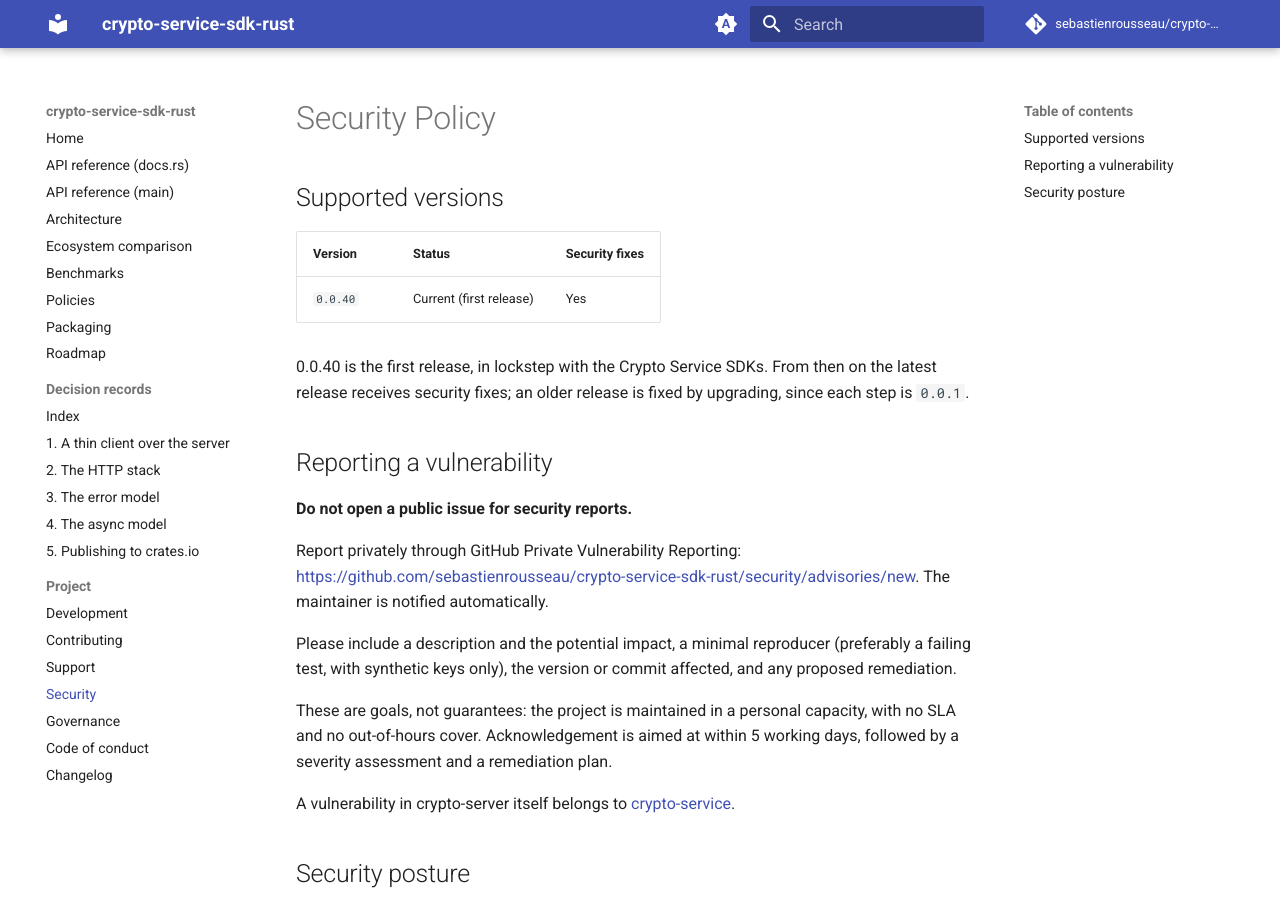
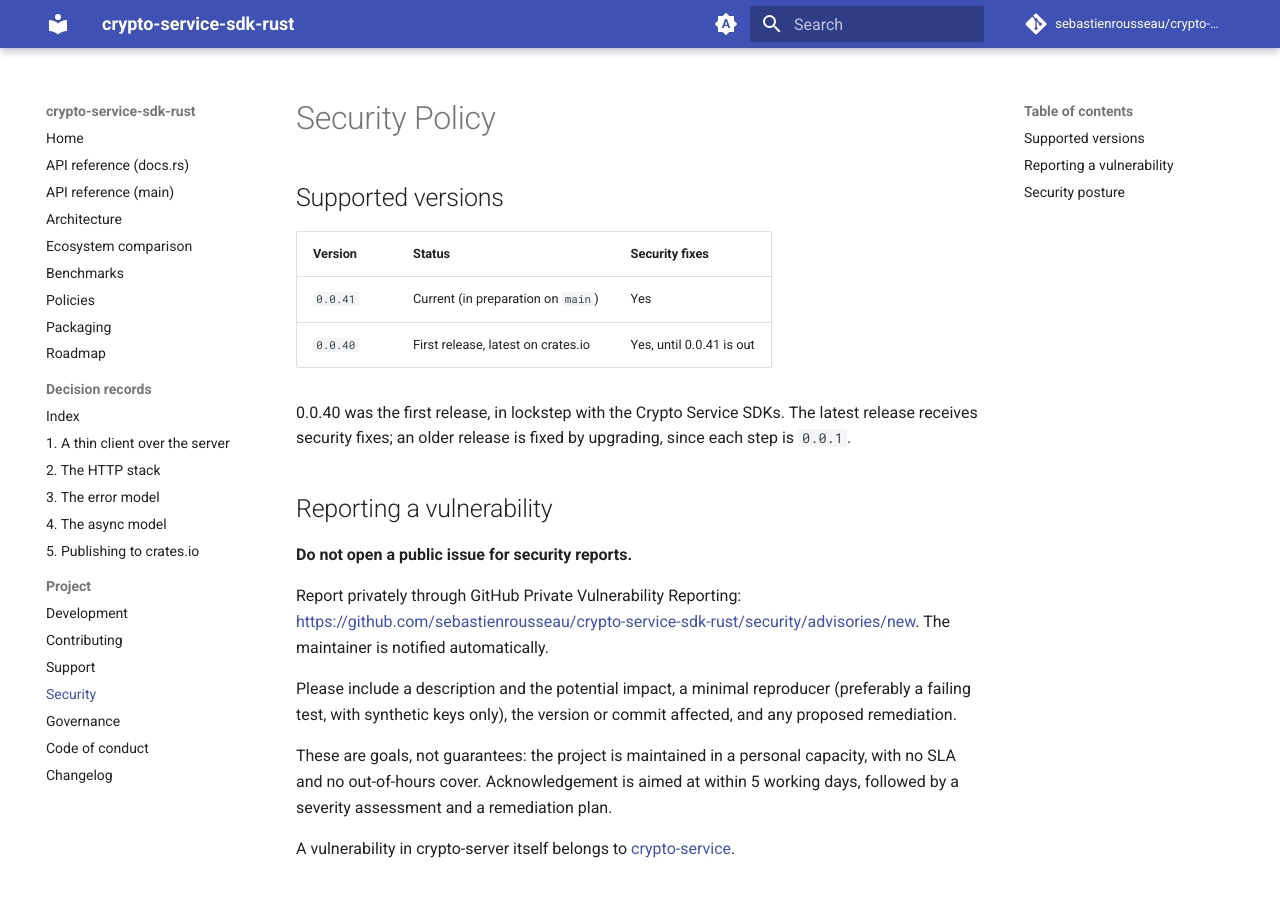
Before and after one commit to jdotc1/crypto-service-sdk-rust, an MkDocs documentation site: the page built from docs/project/security.md, in a window 1280 px wide and 900 px high. Built offline with MkDocs 1.6.1 and Material for MkDocs 9.7.7, drawn with Linux system fonts in a browser that asks for light colours; comment, search, counter and statistics services are not loaded.

Commit message:
chore: open the 0.0.41 iteration
Move every version restatement to 0.0.41 and open its changelog
section, as scripts/verify-release-versions requires on the release
branch. The fuzz lockfile was still on the dependency set before the
base64 0.23 upgrade and is resynced with the crate's.

The install note no longer says the crate is not yet on crates.io:
0.0.40 was published on 2026-11-17. SECURITY.md and SUPPORT.md list
0.0.40 as the latest published release until 0.0.41 is out.

---
THE ARCHITECT ᛫ Sebastien Rousseau ᛫ https://sebastienrousseau.com
THE ENGINE ᛞ EUXIS ᛫ Enterprise Unified Execution Intelligence System ᛫ https://euxis.co

Assisted-by: Claude Opus 5.5
Signed-off-by: Sebastien Rousseau <sebastienrousseau@users.noreply.github.com>

```diff
--- a/Cargo.toml
+++ b/Cargo.toml
@@ -1,7 +1,7 @@
 # SPDX-License-Identifier: Apache-2.0 OR MIT
 [package]
 name = "crypto-service-sdk"
-version = "0.0.40"
+version = "0.0.41"
 edition = "2021"
 rust-version = "1.85"
 description = "Async and blocking typed client for the Crypto Service REST API (crypto-server v2)"
--- a/SECURITY.md
+++ b/SECURITY.md
@@ -6,11 +6,12 @@
 
 | Version | Status | Security fixes |
 | :--- | :--- | :--- |
-| `0.0.40` | Current (first release) | Yes |
+| `0.0.41` | Current (in preparation on `main`) | Yes |
+| `0.0.40` | First release, latest on crates.io | Yes, until 0.0.41 is out |
 
-0.0.40 is the first release, in lockstep with the Crypto Service SDKs.
-From then on the latest release receives security fixes; an older release
-is fixed by upgrading, since each step is `0.0.1`.
+0.0.40 was the first release, in lockstep with the Crypto Service SDKs.
+The latest release receives security fixes; an older release is fixed by
+upgrading, since each step is `0.0.1`.
 
 ## Reporting a vulnerability
 
```
Also changed, not shown: CHANGELOG.md (+2 -0 lines), README.md (+5 -4 lines), SUPPORT.md (+2 -1 lines), docs/index.md (+1 -1 lines), 4 other files.
